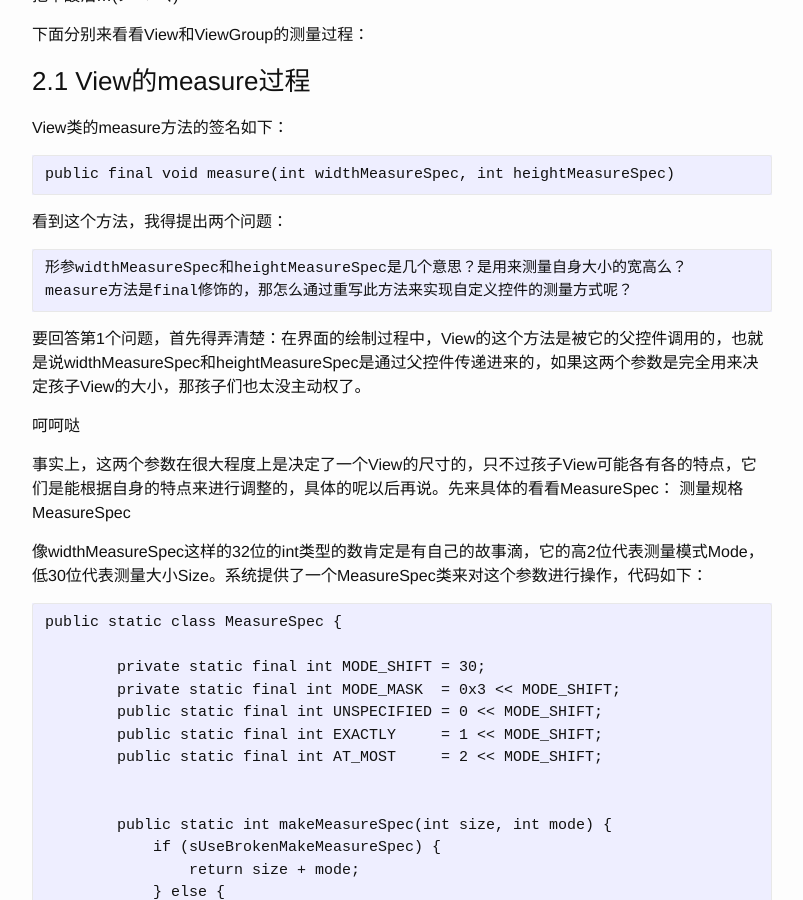
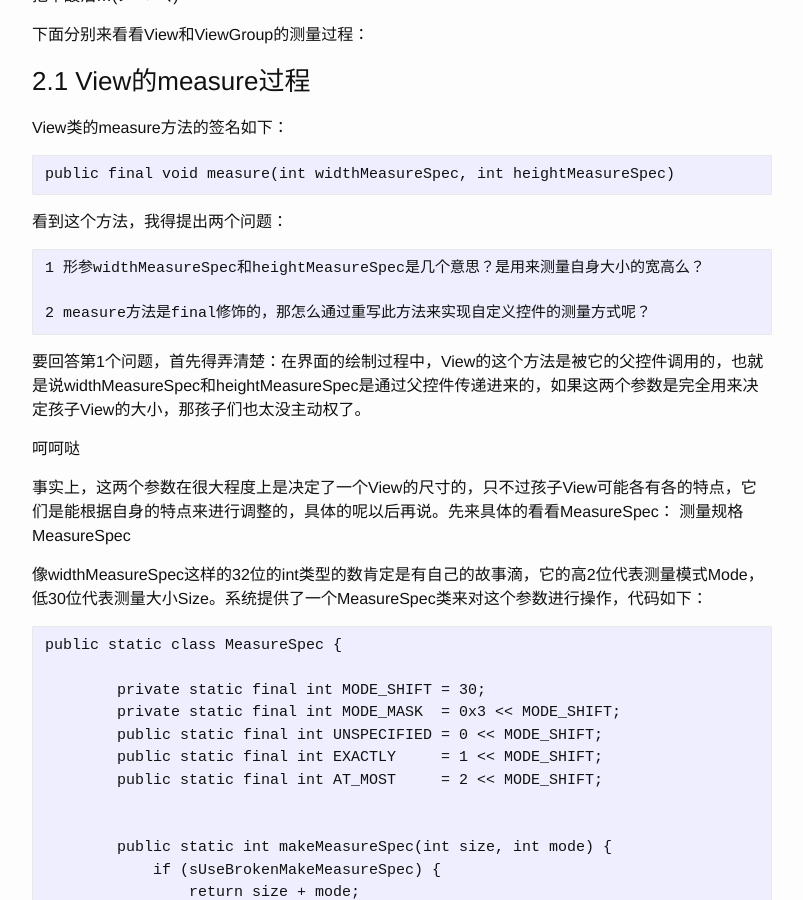
Before and after one commit to yuanfentiank789/yuanfentiank789.github.io, a Jekyll site: the page built from _posts/2016-06-08-View的绘制流程 .markdown, in a window 1280 px wide and 900 px high, scrolled down 1004 px. Shown: the whole window, without its empty margins (238-1041 px from the left). Built offline with Jekyll 4.4.1, drawn with Linux system fonts in a browser that asks for light colours.

Commit message:
modify config

```diff
--- a/_config.yml
+++ b/_config.yml
@@ -22,3 +22,9 @@ markdown: kramdown
 pygments: true
 safe: true
 auto: true
+
+# Serving
+detach:  false
+port:    4001
+host:    127.0.0.1
+baseurl: "" # does not include hostname
--- a/_posts/2016-06-08-View的绘制流程 .markdown
+++ b/_posts/2016-06-08-View的绘制流程 .markdown
@@ -41,8 +41,9 @@ public final void measure(int widthMeasureSpec, int heightMeasureSpec)
 
 看到这个方法，我得提出两个问题：
 
-    形参widthMeasureSpec和heightMeasureSpec是几个意思？是用来测量自身大小的宽高么？
-    measure方法是final修饰的，那怎么通过重写此方法来实现自定义控件的测量方式呢？
+    1 形参widthMeasureSpec和heightMeasureSpec是几个意思？是用来测量自身大小的宽高么？
+
+    2 measure方法是final修饰的，那怎么通过重写此方法来实现自定义控件的测量方式呢？
 
 要回答第1个问题，首先得弄清楚：在界面的绘制过程中，View的这个方法是被它的父控件调用的，也就是说widthMeasureSpec和heightMeasureSpec是通过父控件传递进来的，如果这两个参数是完全用来决定孩子View的大小，那孩子们也太没主动权了。
 
```
